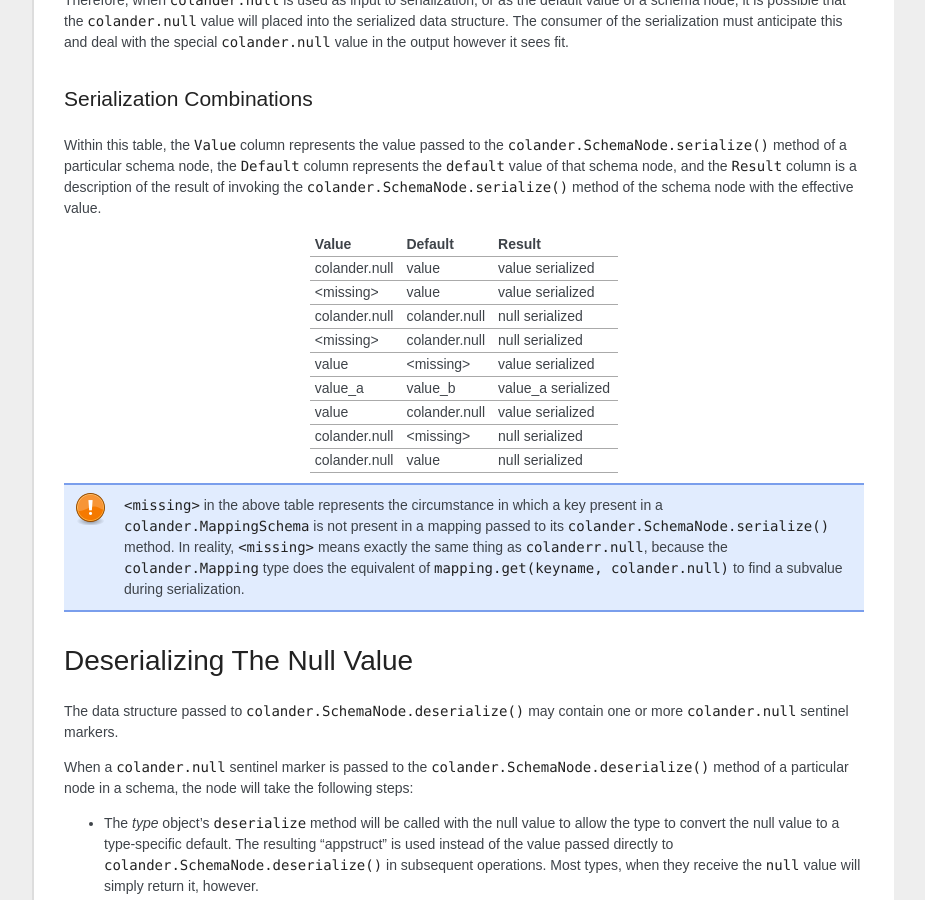
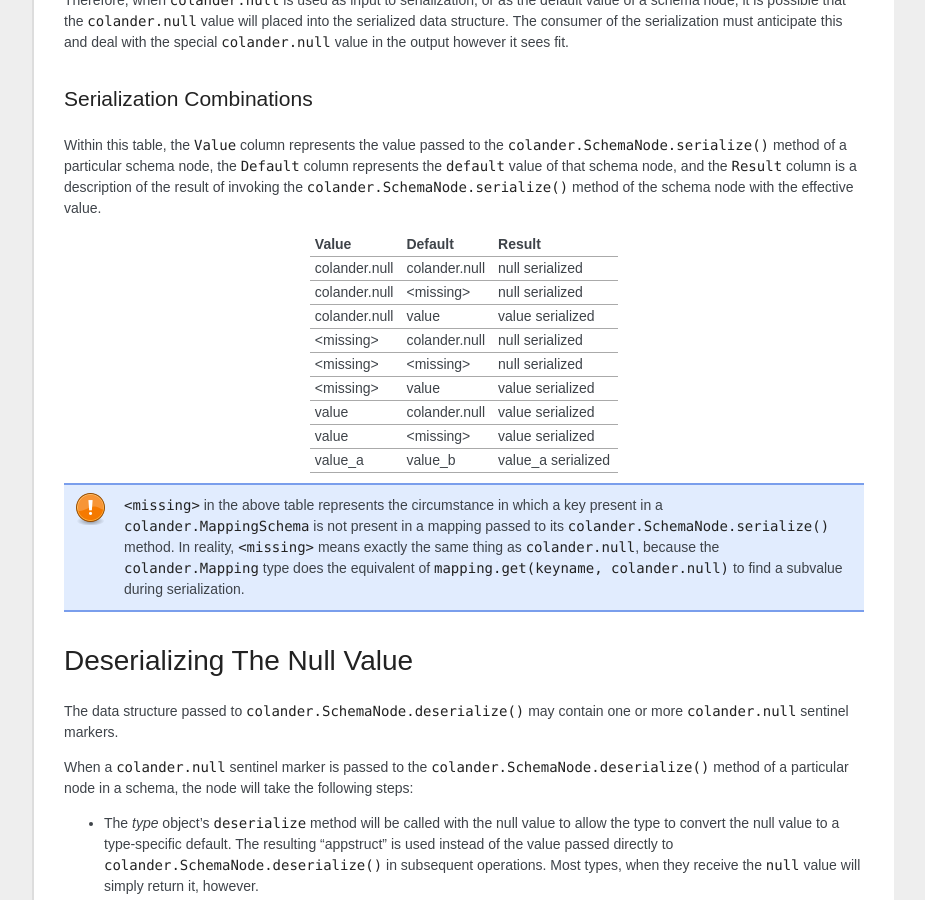
Before and after one commit to Pylons/colander, a Sphinx documentation site: the page built from docs/null_and_drop.rst, in a window 1280 px wide and 900 px high, scrolled down 2315 px. Shown: the whole window, without its empty margins (198-1123 px from the left). Built offline with Sphinx 7.4.7, drawn with Linux system fonts in a browser that asks for light colours; some web fonts are replaced; some of the changed text lies outside the part shown.

Commit message:
fix table entries; typo

```diff
--- a/docs/null_and_drop.rst
+++ b/docs/null_and_drop.rst
@@ -182,15 +182,15 @@ the schema node with the effective value.
 ===================== ===================== ===========================
 Value                 Default               Result
 ===================== ===================== ===========================
+colander.null         colander.null         null serialized
+colander.null         <missing>             null serialized
 colander.null         value                 value serialized
+<missing>             colander.null         null serialized
+<missing>             <missing>             null serialized
 <missing>             value                 value serialized
-colander.null         colander.null         null serialized
-<missing>             colander.null         null serialized
+value                 colander.null         value serialized
 value                 <missing>             value serialized
 value_a               value_b               value_a serialized
-value                 colander.null         value serialized
-colander.null         <missing>             null serialized
-colander.null         value                 null serialized
 ===================== ===================== ===========================
 
 .. note::
@@ -199,7 +199,7 @@ colander.null         value                 null serialized
    key present in a :class:`colander.MappingSchema` is not present in a
    mapping passed to its :meth:`colander.SchemaNode.serialize` method.  In
    reality, ``<missing>`` means exactly the same thing as
-   :attr:`colanderr.null`, because the :class:`colander.Mapping` type does
+   :attr:`colander.null`, because the :class:`colander.Mapping` type does
    the equivalent of ``mapping.get(keyname, colander.null)`` to find a
    subvalue during serialization.
 
```
Also changed, not shown: other parts of docs/null_and_drop.rst (+4 -3 lines).
